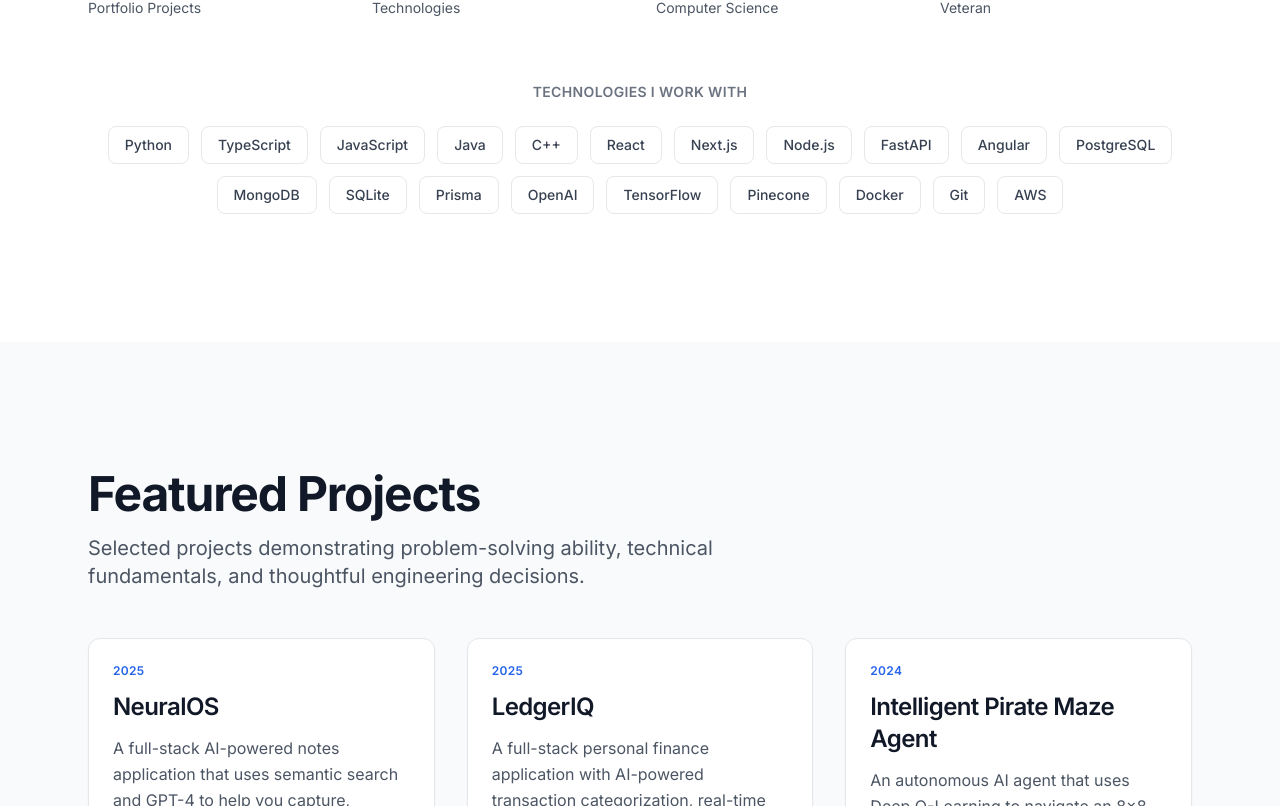
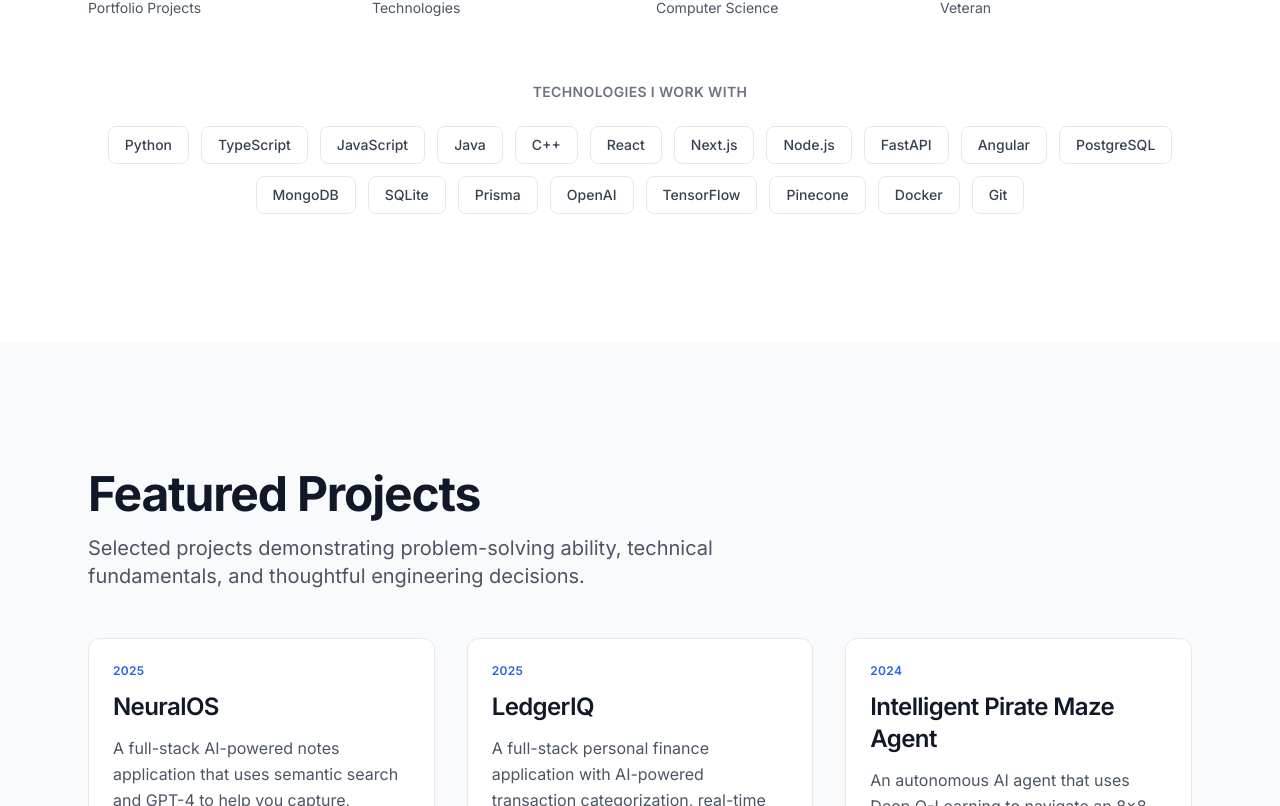
Before and after one commit to nwyrwas/Portfolio, a Next.js app: page / in a window 1280 px wide. Shown: the part 754-1560 px from the top of the page. Built offline with nearby package versions, Linux system fonts and the light colour scheme.

Commit message:
updating personal information

```diff
--- a/app/page.tsx
+++ b/app/page.tsx
@@ -64,7 +64,7 @@ export default function Home() {
               "React", "Next.js", "Node.js", "FastAPI", "Angular",
               "PostgreSQL", "MongoDB", "SQLite", "Prisma",
               "OpenAI", "TensorFlow", "Pinecone",
-              "Docker", "Git", "AWS"
+              "Docker", "Git"
             ].map((tech) => (
               <span
                 key={tech}
@@ -233,7 +233,7 @@ export default function Home() {
                 Tooling, Cloud & Development Practices
               </h3>
               <p className="text-sm text-gray-600 mb-3">
-                Learning modern development workflows including version control, containerization, CI/CD pipelines, and cloud deployment basics.
+                Learning modern development workflows including version control, containerization, CI/CD pipelines, and cloud platforms like AWS.
               </p>
               <div className="flex flex-wrap gap-2">
                 {[
@@ -241,7 +241,7 @@ export default function Home() {
                   "Docker",
                   "CI/CD Fundamentals",
                   "GitHub Actions",
-                  "Cloud Deployment Basics"
+                  "Learning AWS"
                 ].map((skill) => (
                   <span
                     key={skill}
```
